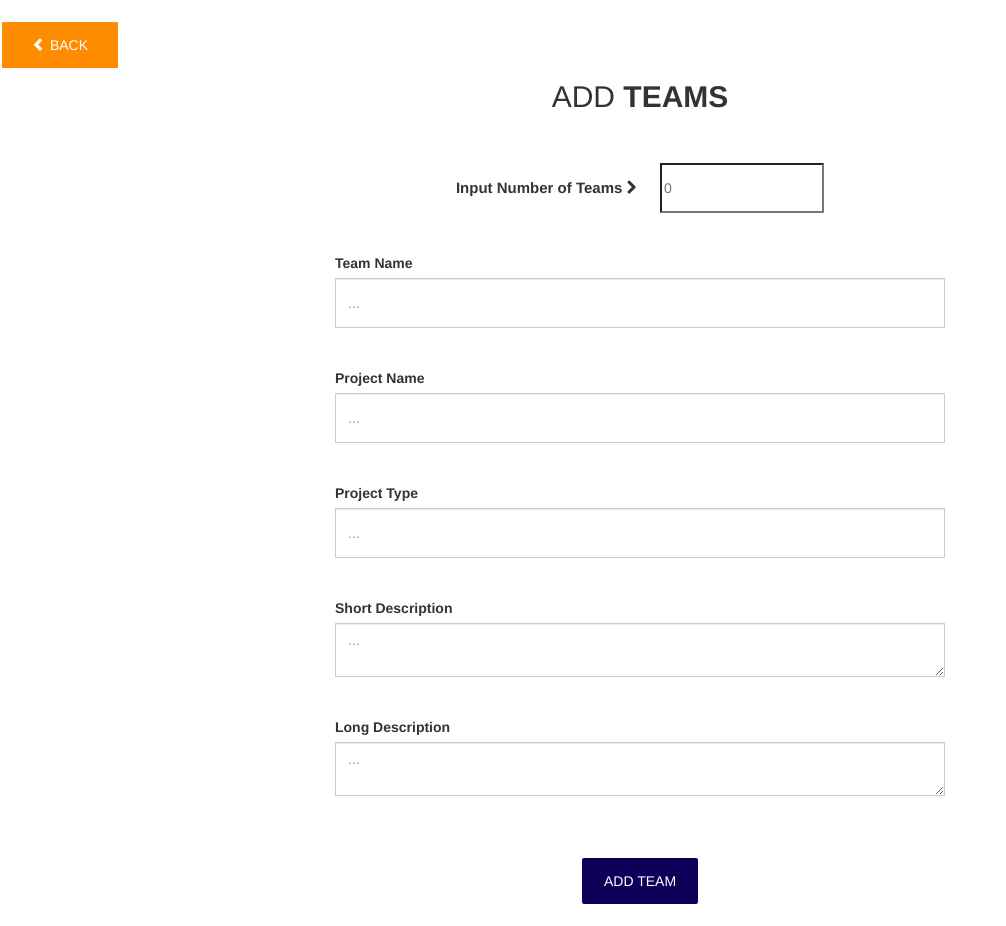
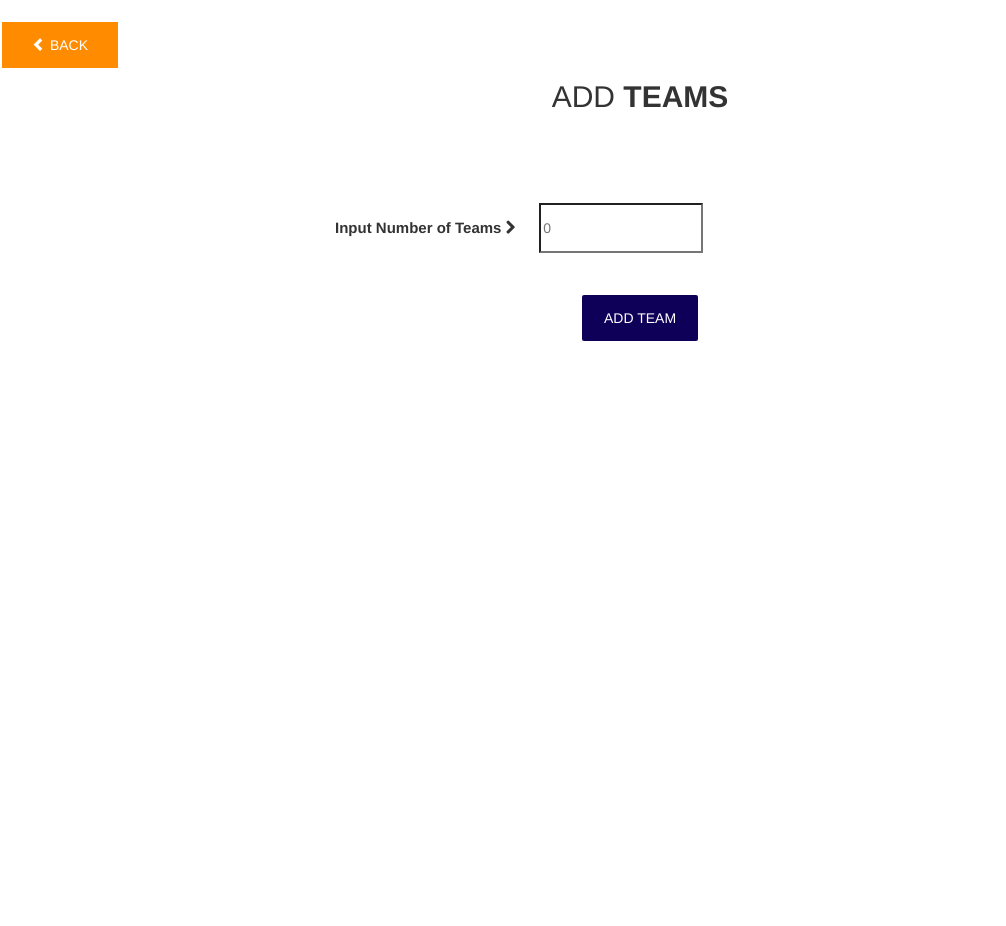
Before and after one commit to RedWizards/scoring-system-agritech, a PHP site: page /server/team.php in a window 1280 px wide. Shown: the part 41-967 px from the top of the page, without its empty margins (0-1006 px from the left). After the commit the page ends 382 px from the top, so only its background shows below. Run offline with PHP 8.4, Linux system fonts and the light colour scheme; the visitor is signed in with stand-in values (Sample User, id 1).

Commit message:
AUTO TEAAM

```diff
--- a/server/team.php
+++ b/server/team.php
@@ -38,8 +38,7 @@
 				<div class="col-md-offset-3 col-md-6">
 
 					<div class="text-center">
-						<b style="font-size: 15px; margin-right: 20px;">Input Number of Teams <i class="fa fa-chevron-right"></i></b>
-						<input type="number" name="teamNo" id="teamNo" min="0" class="input-team"  placeholder="0" />
+
 					</div>
 					<br/><br/>
 
@@ -49,32 +48,9 @@
 					 -->
 					<div>
 						<form id="reg-form">
-							<div>
-								<label for="team_name">Team Name </label>
-								<input type="text" name="team_name" placeholder="..." class="form-control input-team" required/>
-								<br/><br/>
-							</div>
-							<div>
-								<label for="project_name">Project Name </label>
-								<input type="text" name="project_name" placeholder="..." class="form-control input-team" required/>
-								<br/><br/>
-							</div>
-							<div>
-								<label for="project_type">Project Type</label>
-								<input type="text" name="project_type" placeholder="..." class="form-control input-team" required/>
-								<br/><br/>
-							</div>
-							<div>
-								<label for="short_desc">Short Description</label>
-								<textarea name="short_desc" placeholder="..." class="form-control input-team" required></textarea>
-								<br/><br/>
-							</div>
-							<div>
-								<label for="long_desc">Long Description</label>
-								<textarea name="long_desc" placeholder="..." class="form-control input-team" required></textarea>
-								<br/><br/>
-							</div>
-							<br/>
+							<b style="font-size: 15px; margin-right: 20px;">Input Number of Teams <i class="fa fa-chevron-right"></i></b>
+							<input type="number" name="teamNo" id="teamNo" min="0" class="input-team"  placeholder="0" />
+							<br/><br/><br/>
 							<div class="text-center">
 								<input type="submit" value="ADD TEAM" name="reg_team" id="submit-team" class="form-control btn btn-primary" />
 							</div>
@@ -96,14 +72,17 @@
 
 		    var url = "../database/register_team.php"; // the script where you handle the form input.
 
-		    var formData = $("#reg-form").serialize();
+				var count =  $("#teamNo").val();
+
+				for(x=1; x<=count; x++){
+
+					formData = 'team_name=Team+' + x + '&project_name=+&project_type=+&short_desc=+&long_desc=+';
 
 					$.ajax({
 		        type: "POST",
 		        url: url,
 		        data: formData, // serializes the form's elements.
-		    })
-		    .done(function(data){
+			    }).done(function(data){
 
 			    	formData = formData + "&team_id=" + JSON.parse(data).id + "&event_id=1";
 
@@ -111,24 +90,21 @@
 			        type: "POST",
 			        url: '../database/add_project.php',
 			        data: formData , // serializes the form's elements.
-			    })
-			    .done(function(data){
+				    }).done(function(data){
 							alert('Successfully added Team');
 							$("#reg-form").trigger("reset");
-				})
-				.fail(function(xhr, textStatus, errorThrown) {
+						}).fail(function(xhr, textStatus, errorThrown) {
 							console.log(textStatus);
 							console.log(errorThrown);
 					    console.log(xhr.responseText);
 						});
 
-			})
-			.fail(function(xhr, textStatus, errorThrown) {
+					}).fail(function(xhr, textStatus, errorThrown) {
 						console.log(textStatus);
 						console.log(errorThrown);
 				    console.log(xhr.responseText);
 					});
-
+				}
 
 		});
 	</script>
```
Lines whose indentation alone changed are shown as unchanged.
